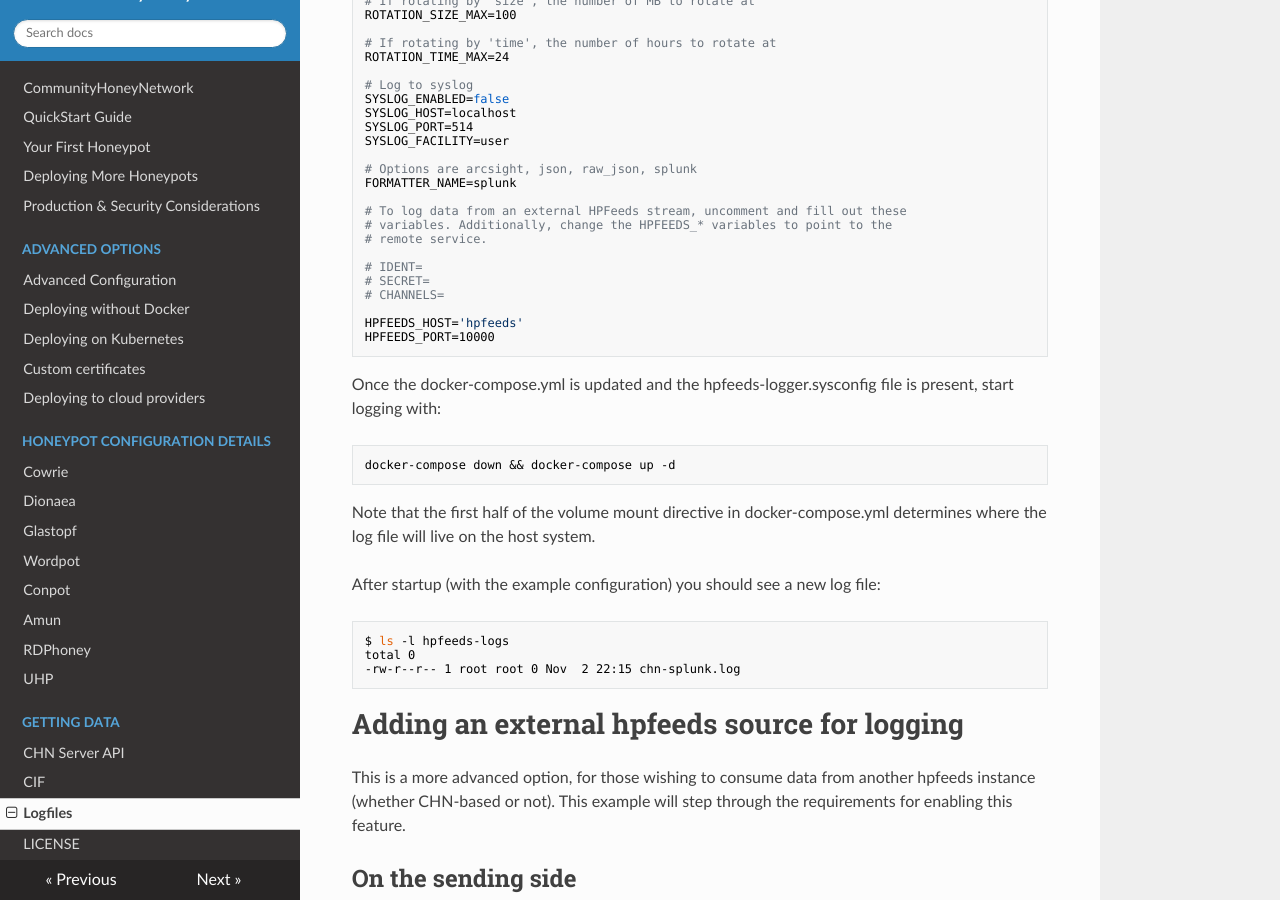
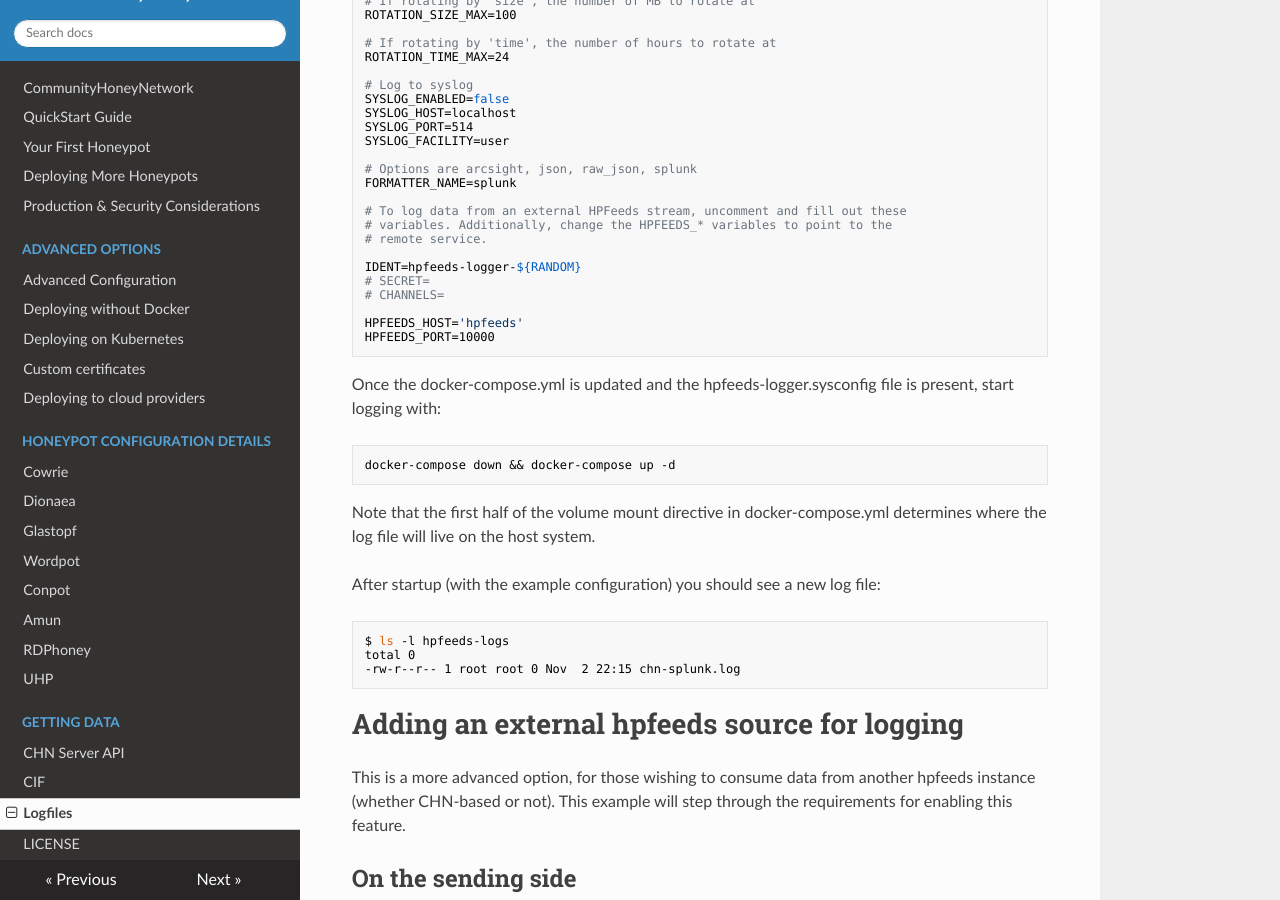
Before and after one commit to CommunityHoneyNetwork/chn-docs, an MkDocs documentation site: the page built from docs/hpfeeds-logger.md, in a window 1280 px wide and 900 px high, scrolled down 848 px. Built offline with MkDocs 1.6.1, drawn with Linux system fonts in a browser that asks for light colours; nearby versions of some CDN libraries; old or Windows-style settings are respelled for this version of MkDocs.

Commit message:
Change example file to include random IDENT
In cases where multiple hpfeeds-logger containers are run on a single server, the IDENT needs to be unique per instance. We set the default IDENT variable in this example to always include a random number to help prevent collisions.

```diff
--- a/docs/hpfeeds-logger.md
+++ b/docs/hpfeeds-logger.md
@@ -56,7 +56,7 @@ FORMATTER_NAME=splunk
 # variables. Additionally, change the HPFEEDS_* variables to point to the
 # remote service.
 
-# IDENT=
+IDENT=hpfeeds-logger-${RANDOM}
 # SECRET=
 # CHANNELS=
 
```
